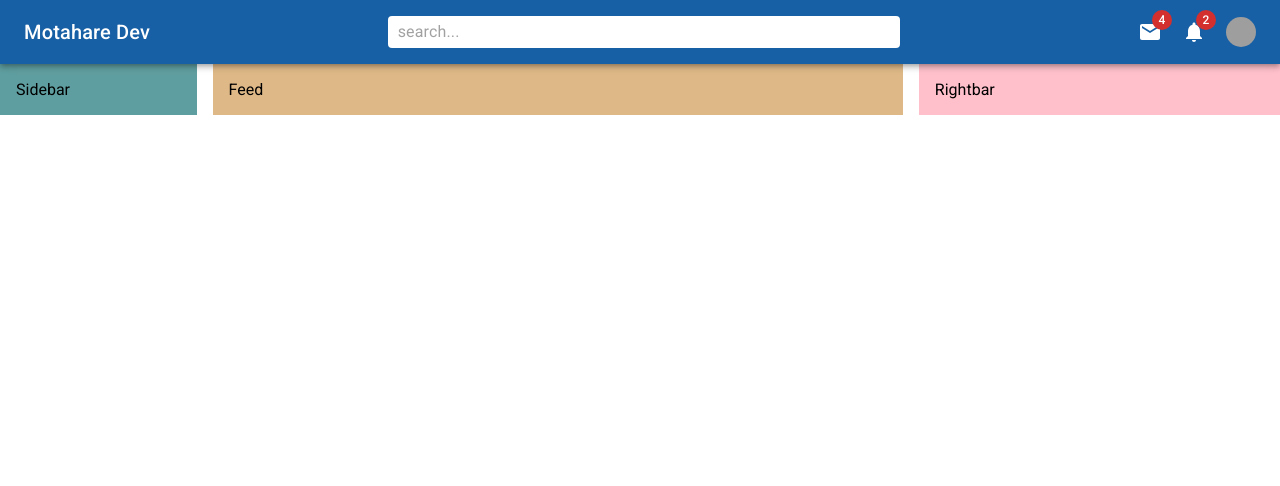
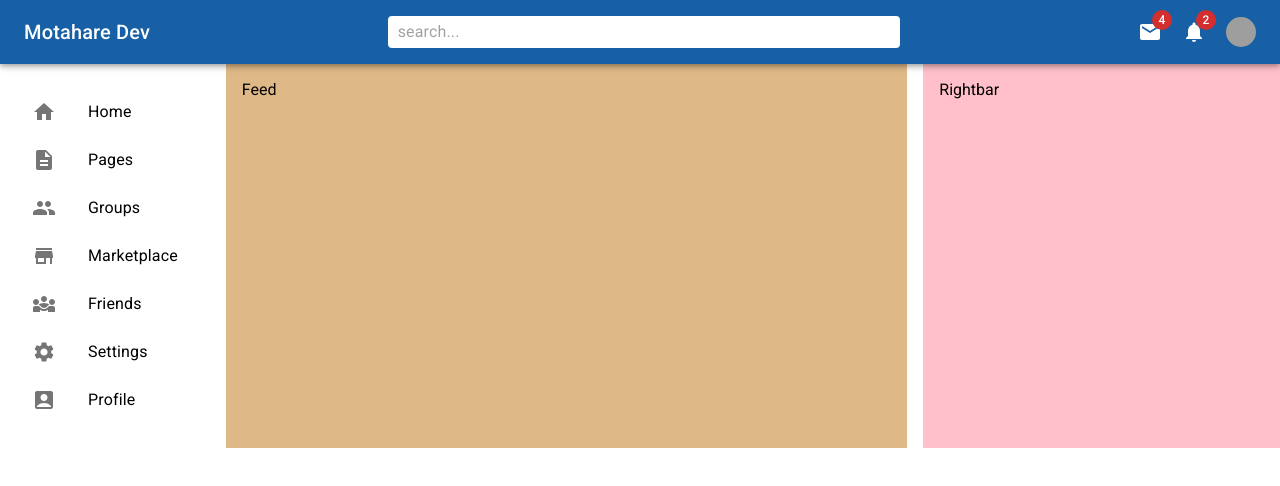
Before and after one commit to motahare-vatandoust/learn-mui, a React (Create React App) app: page / in a window 1280 px wide. Shown: the top 486 px of the page. Built offline with nearby package versions, Linux system fonts and the light colour scheme; grey boxes are pictures that could not be loaded.

Commit message:
Add Sidebar component with navigation links and icons

```diff
--- a/src/components/Sidebar.jsx
+++ b/src/components/Sidebar.jsx
@@ -1,9 +1,81 @@
-import { Box } from "@mui/material";
+import { AccountBox, Description, Diversity3, Drafts, Group, Home, Inbox, Settings, Store } from "@mui/icons-material";
+import {
+  Box,
+  List,
+  ListItem,
+  ListItemButton,
+  ListItemIcon,
+  ListItemText,
+} from "@mui/material";
 
 const Sidebar = () => {
   return (
-    <Box bgcolor="cadetblue" flex={1} p={2} sx={{ display: { xs: "none", sm: "block" } }}>
-      Sidebar
+    <Box flex={1} p={2} sx={{ display: { xs: "none", sm: "block" } }}>
+      <List>
+        <ListItem disablePadding>
+          <ListItemButton component="a" href="#">
+            <ListItemIcon>
+              <Home />
+            </ListItemIcon>
+            <ListItemText primary="Home" />
+          </ListItemButton>
+        </ListItem>
+
+        <ListItem disablePadding>
+          <ListItemButton component="a" href="#">
+            <ListItemIcon>
+              <Description />
+            </ListItemIcon>
+            <ListItemText primary="Pages" />
+          </ListItemButton>
+        </ListItem>
+
+        <ListItem disablePadding>
+          <ListItemButton component="a" href="#">
+            <ListItemIcon>
+              <Group />
+            </ListItemIcon>
+            <ListItemText primary="Groups" />
+          </ListItemButton>
+        </ListItem>
+
+        <ListItem disablePadding>
+          <ListItemButton component="a" href="#">
+            <ListItemIcon>
+              <Store />
+            </ListItemIcon>
+            <ListItemText primary="Marketplace" />
+          </ListItemButton>
+        </ListItem>
+
+        <ListItem disablePadding>
+          <ListItemButton component="a" href="#">
+            <ListItemIcon>
+              <Diversity3 />
+            </ListItemIcon>
+            <ListItemText primary="Friends" />
+          </ListItemButton>
+        </ListItem>
+
+        <ListItem disablePadding>
+          <ListItemButton component="a" href="#">
+            <ListItemIcon>
+              <Settings />
+            </ListItemIcon>
+            <ListItemText primary="Settings" />
+          </ListItemButton>
+        </ListItem>
+
+        <ListItem disablePadding>
+          <ListItemButton component="a" href="#">
+            <ListItemIcon>
+              <AccountBox />
+            </ListItemIcon>
+            <ListItemText primary="Profile" />
+          </ListItemButton>
+        </ListItem>
+
+      </List>
     </Box>
   );
 };
```
